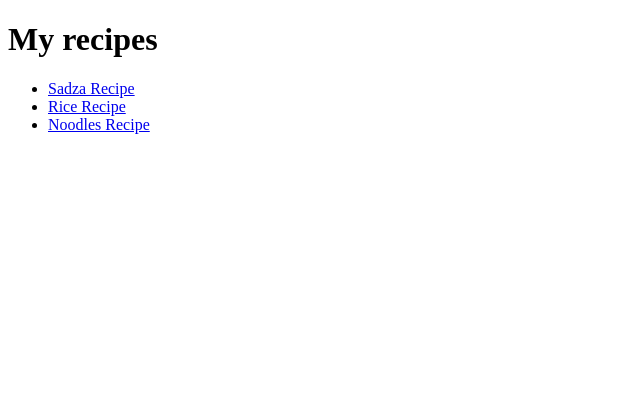
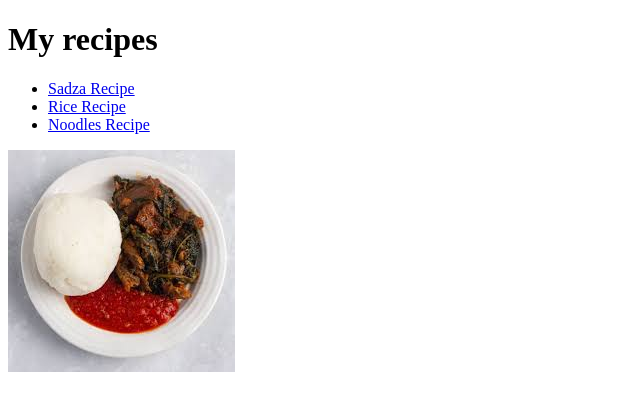
Before and after one commit to charmasv/odin-recipes, a plain HTML site: page index.html in a window 1280 px wide. Shown: the whole page, without its empty margins (0-640 px from the left). Drawn offline with Linux system fonts and the light colour scheme.

Commit message:
Updated index.htmland sadza to include sadza image

```diff
--- a/index.html
+++ b/index.html
@@ -13,7 +13,7 @@
         <li><a href="recipes/rice.html">Rice Recipe</a></li>
         <li><a href="recipes/noodles.html">Noodles Recipe</a></li>
       </ul>
-
+    <img src="recipes/sadza-img.jpg">
 
 </body>
 </html>
```
Also changed, not shown: recipes/sadza.html (+2 -0 lines), recipes/sadza-img.jpg (added).
